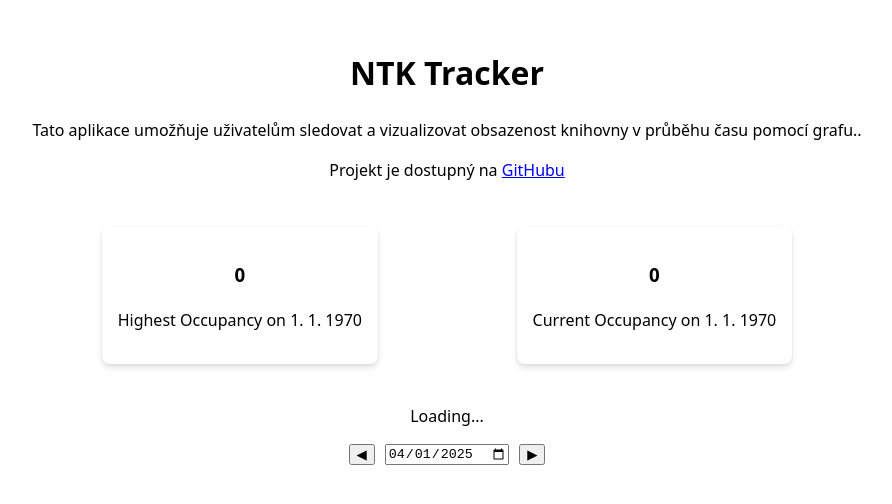
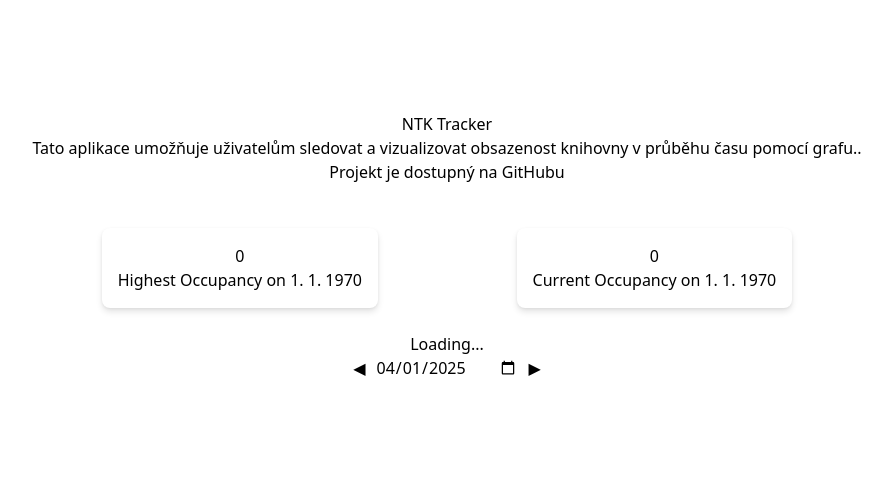
Before and after one commit to skopevoj/NTK-tracker, a React (Vite) app in the folder frontend/: page / in a window 1280 px wide. Shown: the part 154-658 px from the top of the page, without its empty margins (193-1085 px from the left). Built offline with nearby package versions, Linux system fonts and the light colour scheme; no server answers.

Commit message:
feat: init tailwind

```diff
--- a/frontend/package.json
+++ b/frontend/package.json
@@ -10,11 +10,13 @@
     "preview": "vite preview"
   },
   "dependencies": {
+    "@tailwindcss/vite": "^4.1.12",
     "axios": "^1.8.4",
     "d3": "^7.9.0",
     "react": "^19.0.0",
     "react-dom": "^19.0.0",
-    "recharts": "^2.15.1"
+    "recharts": "^2.15.1",
+    "tailwindcss": "^4.1.12"
   },
   "devDependencies": {
     "@eslint/js": "^9.21.0",
--- a/frontend/src/index.css
+++ b/frontend/src/index.css
@@ -1,3 +1,5 @@
+@import "tailwindcss";
+
 :root {
   font-family: system-ui, Avenir, Helvetica, Arial, sans-serif;
   line-height: 1.5;
--- a/frontend/vite.config.js
+++ b/frontend/vite.config.js
@@ -1,8 +1,9 @@
 import { defineConfig } from 'vite';
 import react from '@vitejs/plugin-react';
+import tailwindcss from '@tailwindcss/vite'
 
 export default defineConfig({
-  plugins: [react()],
+  plugins: [react(), tailwindcss()],
   server: {
     proxy: {
       '/api': {
```
Also changed, not shown: 1 other file (tests, documents, lock files or other folders).
